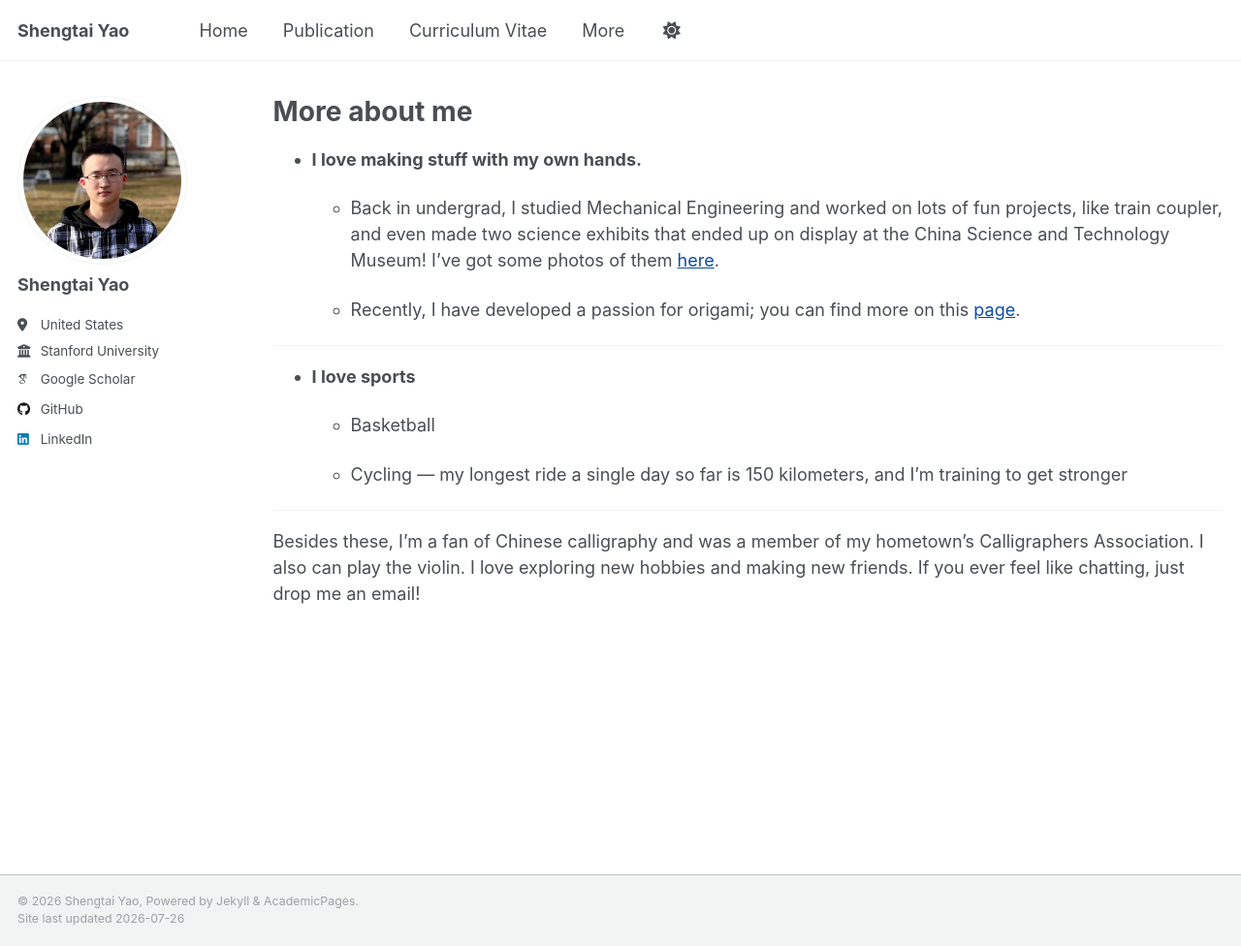
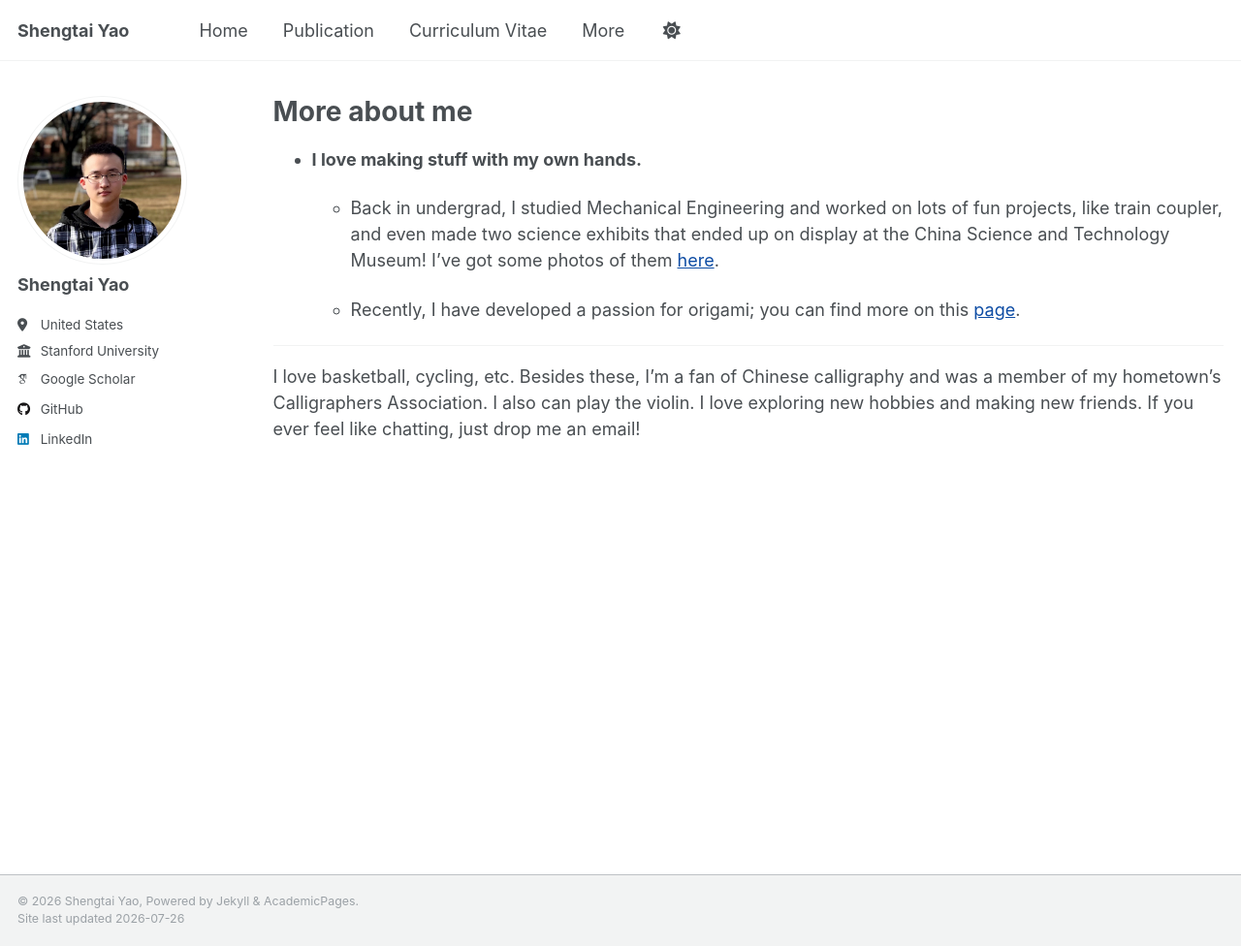
Before and after one commit to Yaoshengtai/Yaoshengtai.github.io, a Jekyll site: the page built from _pages/more.md, in a window 1280 px wide and 976 px high. Shown: the whole window at 97% size. Built offline with Jekyll 4.4.1, drawn with Linux system fonts in a browser that asks for light colours; some web fonts are replaced.

Commit message:
Update more.md

```diff
--- a/_pages/more.md
+++ b/_pages/more.md
@@ -14,12 +14,5 @@ author_profile: true
 
 ---
 
-- **I love sports**
 
-  - Basketball
-
-  - Cycling — my longest ride a single day so far is 150 kilometers, and I’m training to get stronger
-
----
-
-Besides these, I’m a fan of Chinese calligraphy and was a member of my hometown’s Calligraphers Association. I also can play the violin. I love exploring new hobbies and making new friends. If you ever feel like chatting, just drop me an email!
+I love basketball, cycling, etc. Besides these, I’m a fan of Chinese calligraphy and was a member of my hometown’s Calligraphers Association. I also can play the violin. I love exploring new hobbies and making new friends. If you ever feel like chatting, just drop me an email!
```
